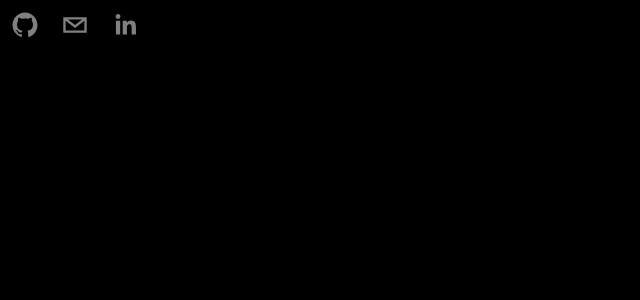
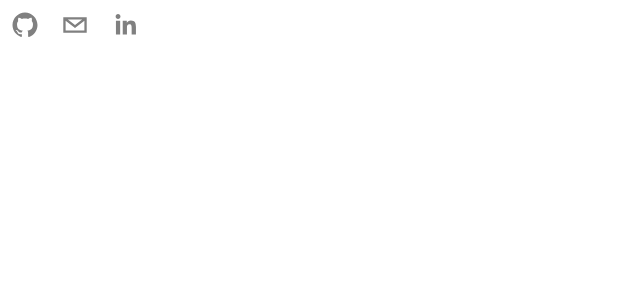
Before and after one commit to trble91/portfolio-new, a Next.js app: page / in a window 1280 px wide. Shown: the top 300 px of the page, without its empty margins (0-640 px from the left). Built offline with nearby package versions, Linux system fonts and the light colour scheme.

Commit message:
adds quote to homepage

```diff
--- a/Components/Header.jsx
+++ b/Components/Header.jsx
@@ -17,7 +17,7 @@ export default function Header() {
             scale: 1,
             }}
           transition={{
-            duuration: 1.5,
+            duration: 0.9,
             }}
             className="flex flex-row items-center">
             <SocialIcon
@@ -47,7 +47,7 @@ export default function Header() {
             scale: 1,
             }}
           transition={{
-            duuration: 1.5,
+            duration: 1.5,
             }}
             className="flex flex-row items-center">
             <SocialIcon
--- a/Components/Homepage.jsx
+++ b/Components/Homepage.jsx
@@ -5,10 +5,25 @@ import { motion } from "framer-motion"
 export default function Homepage() {
   return (
     <>
-    <motion.div className='flex relative flex-col text-center md:text-left xl:flex-row max-w-[200px] xl:px-10 min-h-screen justify-center xl:space-y-0 mx-auto items-center snap-both'>
-      <h3 className='absolute top-24 uppercase tracking-[20px] text-gray-500 text-2xl sm:text-gray-500'>
-        <Image src="/assets/aaron.png" alt="" width={500} height={300} className='flex relative flex-col text-center md:text-left xl:flex-row max-w-[200px] xl:px-10 min-h-screen justify-center xl:space-y-0 mx-auto items-center snap-both'/>
+    <motion.div
+     initial={{
+      x: 700,
+      opacity: 0,
+      scale: 0.5,
+      }}
+    animate={{
+      x: 0,
+      opacity: 1,
+      scale: 1,
+      }}
+    transition={{
+      duration: 2.7,
+      }}
+    className='flex relative flex-col text-center md:text-left xl:flex-row max-w-[200px] xl:px-10 min-h-screen justify-center xl:space-y-0 mx-auto items-center snap-both'>
+      <h3 className='absolute top-24 uppercase tracking-[17px] text-gray-500 text-2xl sm:text-gray-500'>
+        The way to get started is to quit talking and begin doing
       </h3>
+        <p className='absolute bottom-48 uppercase tracking-[2px] text-gray-500 text-md marker:mb-10'>- Walt Disney</p>
     </motion.div>
     </>
   )
--- a/app/globals.css
+++ b/app/globals.css
@@ -8,16 +8,16 @@
   font-family: 'Open Sans', sans-serif;
 }
 :root {
-  --foreground-rgb: 0, 0, 0;
-  --background-start-rgb: 0, 0, 0;
-  --background-end-rgb: 0, 0, 0;
+  --foreground-rgb: 255, 255, 255;
+  --background-start-rgb: 255, 255, 255;
+  --background-end-rgb: 255, 255, 255;
 }
 
 @media (prefers-color-scheme: dark) {
   :root {
-    --foreground-rgb: ;
-    --background-start-rgb: ;
-    --background-end-rgb: ;
+    --foreground-rgb: 0, 0, 0;
+    --background-start-rgb: 0, 0, 0;
+    --background-end-rgb: 0, 0, 0;
   }
 }
 
--- a/app/page.js
+++ b/app/page.js
@@ -14,7 +14,7 @@ export default function Home() {
   return (
     <main className="snap-mandatory min-h-screen">
       <Header />
-      {/* <Homepage /> */}
+      <Homepage />
       <AboutMe />
       <Projects />
       <Experiences />
```
